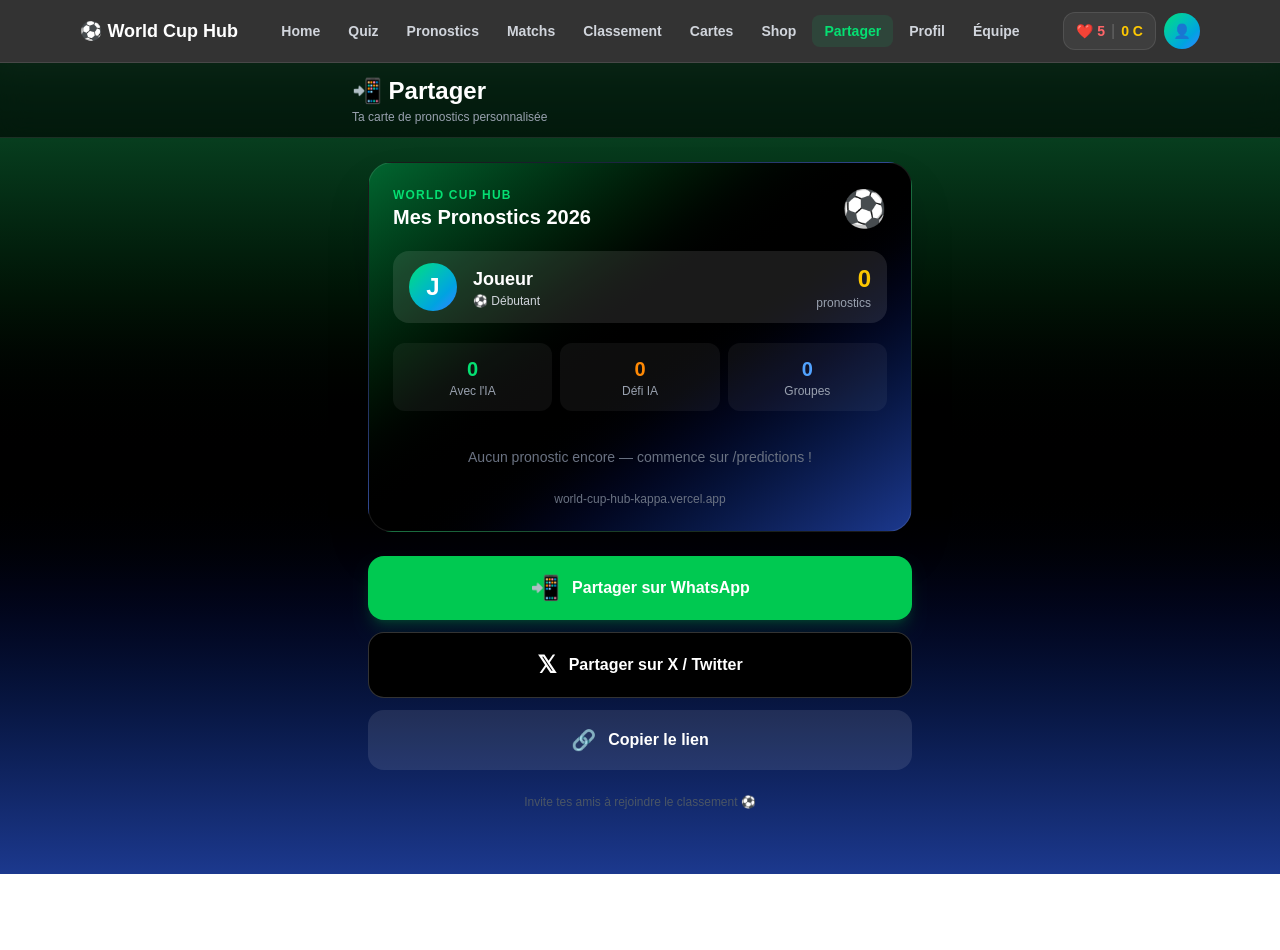
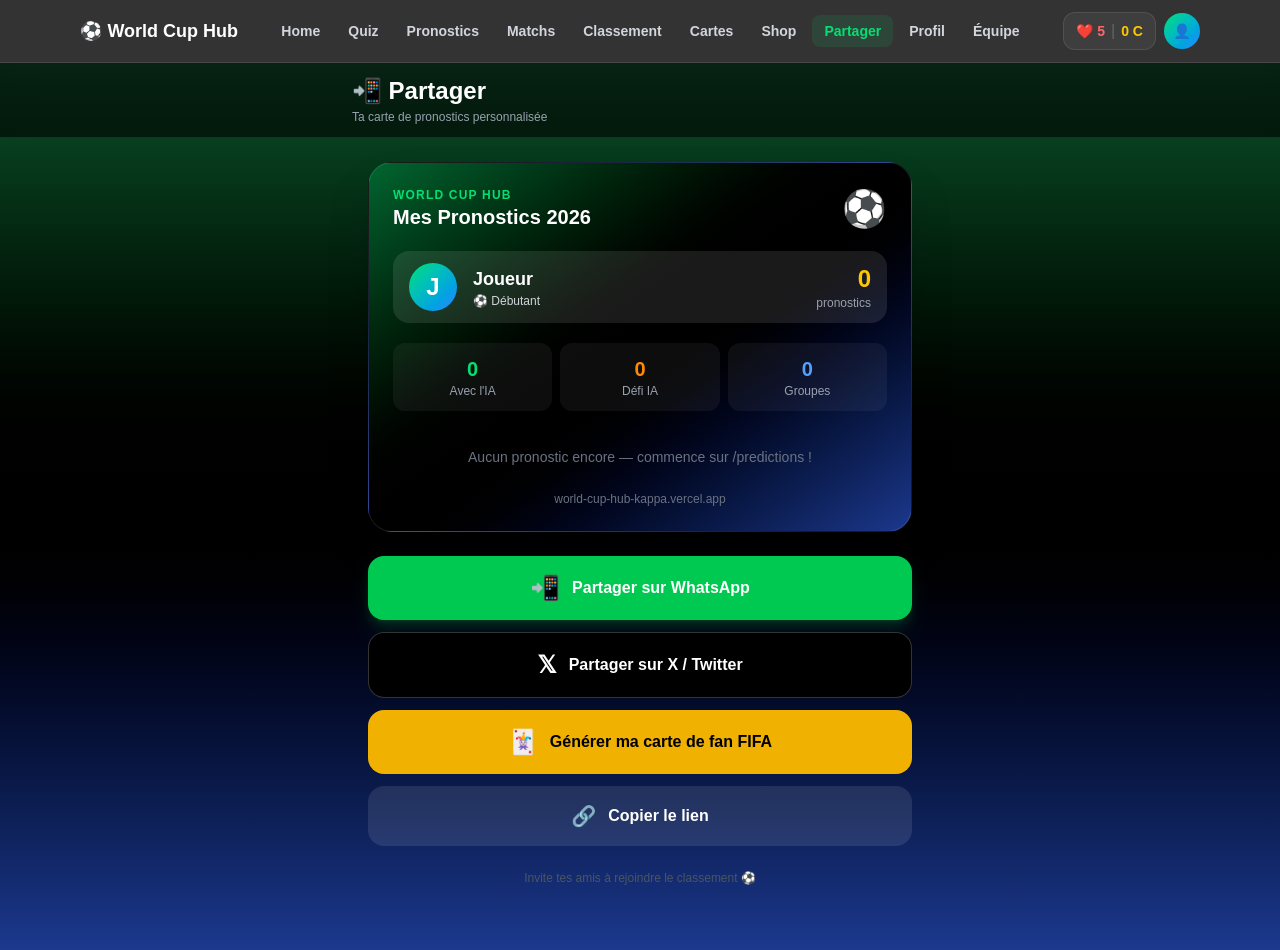
Before and after one commit to Elhadji17/world-cup-hub, a React (Vite) app: page /share in a window 1280 px wide. Before the commit the page ends 874 px from the top, so only its background shows below. Built offline with nearby package versions, Linux system fonts and the light colour scheme.

Commit message:
feat: lien vers carte FIFA dans page partage

```diff
--- a/src/pages/Share.jsx
+++ b/src/pages/Share.jsx
@@ -7,6 +7,7 @@ import { useAuth } from "../hooks/useAuth";
 import { MATCHES, FLAGS } from "../data/matches";
 import { getMedal, agreesWithAI } from "../utils/scoring";
 import { AI_PREDICTIONS } from "../data/aiPredictions";
+import { useNavigate } from "react-router-dom";
 
 const STORAGE_KEY = "wch_predictions";
 
@@ -25,6 +26,7 @@ export default function Share() {
   const { user }       = useAuth();
   const cardRef        = useRef(null);
   const [copied, setCopied] = useState(false);
+  const navigate = useNavigate();
 
   const playerName  = user?.username ?? localStorage.getItem("playerName") ?? "Joueur";
   const predictions = loadPredictions();
@@ -71,7 +73,7 @@ export default function Share() {
       `${lines}\n\n` +
       `${savedCount} matchs pronostiqués · ${stats.withAI} accords avec l'IA\n` +
       `🔥 Rejoins-moi sur World Cup Hub !\n` +
-      `https://world-cup-hub-kappa.vercel.app`;
+      `https://worldcuphub2026.vercel.app`;
 
     window.open(`https://wa.me/?text=${encodeURIComponent(text)}`, "_blank");
   }
@@ -81,13 +83,13 @@ export default function Share() {
     const text =
       `⚽ Je pronostique la Coupe du Monde 2026 sur @WorldCupHub !\n` +
       `${savedCount} matchs pronostiqués ${medal.emoji}\n` +
-      `world-cup-hub-kappa.vercel.app`;
+      `worldcuphub2026.vercel.app`;
     window.open(`https://twitter.com/intent/tweet?text=${encodeURIComponent(text)}`, "_blank");
   }
 
   // Copier le lien
   function copyLink() {
-    navigator.clipboard.writeText("https://world-cup-hub-kappa.vercel.app");
+    navigator.clipboard.writeText("https://worldcuphub2026.vercel.app");
     setCopied(true);
     setTimeout(() => setCopied(false), 2000);
   }
@@ -216,6 +218,16 @@ export default function Share() {
             Partager sur X / Twitter
           </motion.button>
 
+          {/* Générer sa carte FIFA */}
+          <motion.button
+            whileTap={{ scale: 0.97 }}
+            onClick={() => navigate("/share-card")}
+            className="w-full flex items-center justify-center gap-3 bg-yellow-500 hover:bg-yellow-400 text-black font-bold py-4 rounded-2xl transition"
+          >
+            <span className="text-2xl">🃏</span>
+            Générer ma carte de fan FIFA
+          </motion.button>
+
           {/* Copier le lien */}
           <motion.button
             whileTap={{ scale: 0.97 }}
```
